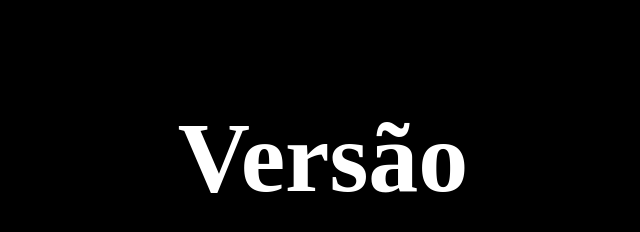
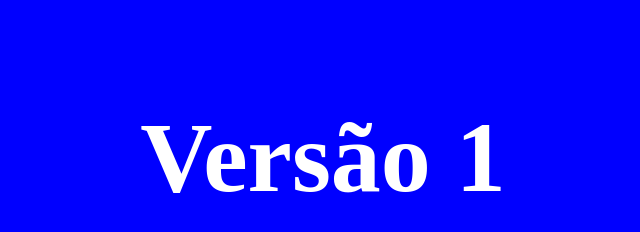
Before and after one commit to naison-souza-praxis/code-deploy, a plain HTML site: page index.html in a window 1280 px wide. Shown: the whole page, without its empty margins (317-957 px from the left). Drawn offline with Linux system fonts and the light colour scheme.

Commit message:
Update index.html

```diff
--- a/index.html
+++ b/index.html
@@ -3,7 +3,7 @@
 		<title>Teste Code deploy</title>
 		<meta charset="utf-8" />
 	</head>
-	<body style="background-color: black;">
-		<h1 style="color: white; font-size: 100px; text-align: center; margin-top: 100px;">Versão</h1>
+	<body style="background-color: blue;">
+		<h1 style="color: white; font-size: 100px; text-align: center; margin-top: 100px;">Versão 1</h1>
 	</body>
 </html>
```
